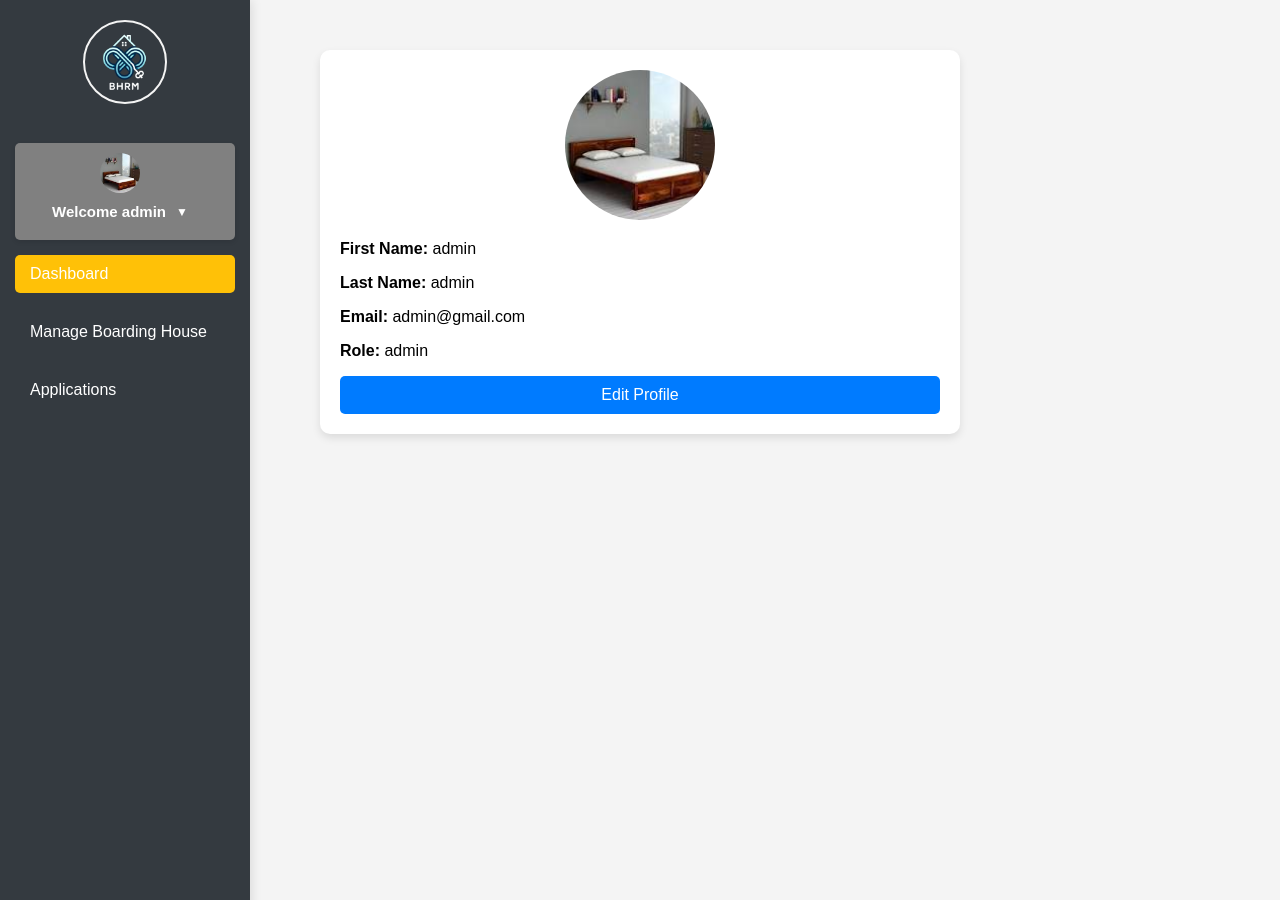
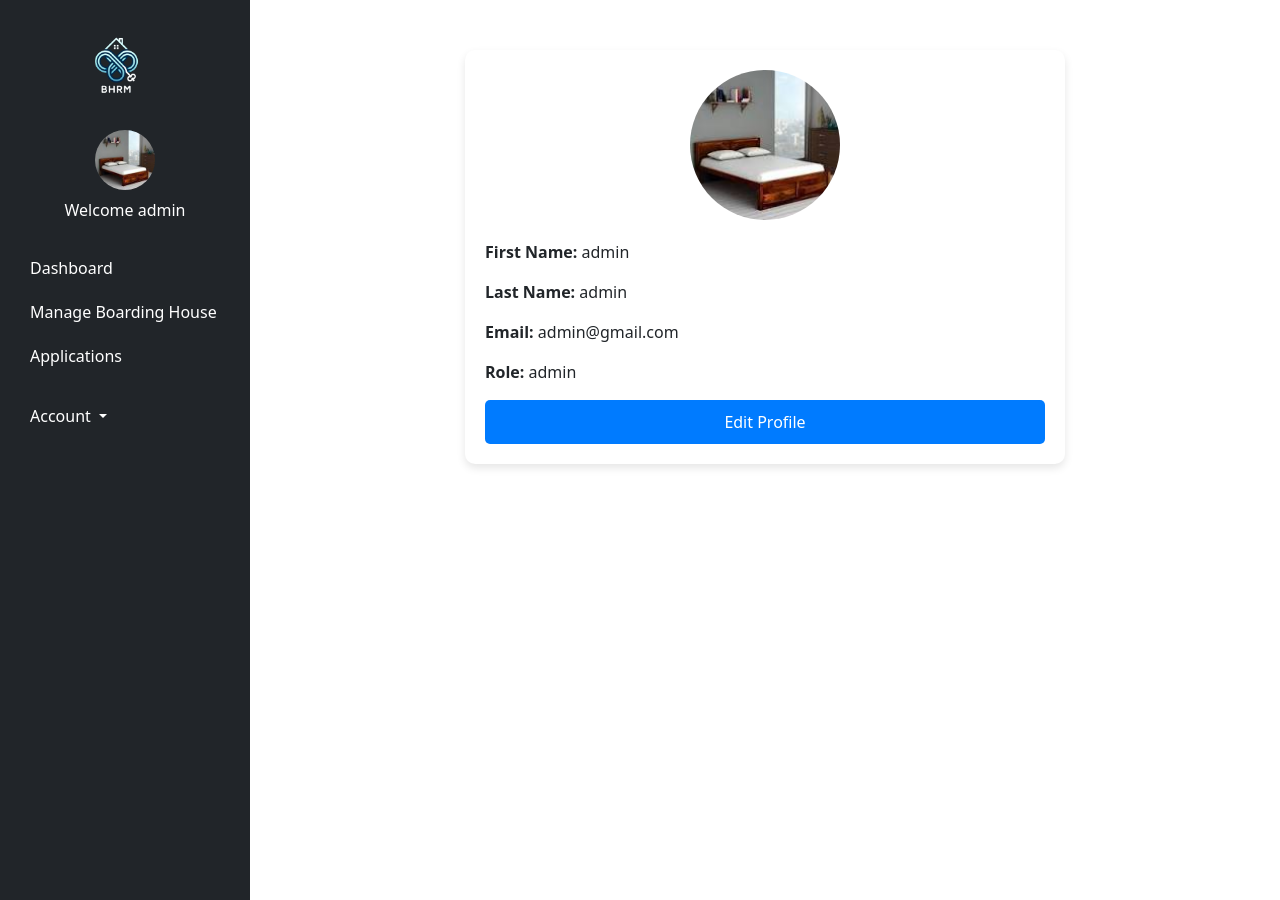
Before and after one commit to Xalfred102/bhrm-main-112, a PHP site: page /bhrm-main/profile.php in a window 1280 px wide. Run offline with PHP 8.4, Linux system fonts and the light colour scheme; a user stored in the database is signed in; data comes from the database, SQL or seed files in the repository.

Commit message:
bhrm-main-warshit

```diff
--- a/boardinghouse.php
+++ b/boardinghouse.php
@@ -88,7 +88,7 @@
         }
 
         .background {
-            background-image: url(images/a2.png);
+            background-color: #b9b9b9;
             background-size: cover;  /* Ensure the image covers the entire container */
             background-position: center; /* Position the background image centrally */
             background-repeat: no-repeat;  /* Prevent the background from repeating */
--- a/navadmin.php
+++ b/navadmin.php
@@ -4,6 +4,7 @@
     <meta charset="UTF-8">
     <meta name="viewport" content="width=device-width, initial-scale=1.0">
     <title>Document</title>
+    <link href="https://cdn.jsdelivr.net/npm/bootstrap@5.0.2/dist/css/bootstrap.min.css" rel="stylesheet" integrity="sha384-EVSTQN3/azprG1Anm3QDgpJLIm9Nao0Yz1ztcQTwFspd3yD65VohhpuuCOmLASjC" crossorigin="anonymous">
 
 </head>
 <body>
@@ -17,6 +18,8 @@
             $fetch = mysqli_fetch_assoc($result);
 
         } // Fallback to 'Guest' if session is not set
+
+
     ?>
 
 <!DOCTYPE html>
@@ -24,206 +27,152 @@
 <head>
     <meta charset="UTF-8">
     <meta name="viewport" content="width=device-width, initial-scale=1.0">
-    <title>Dashboard</title>
-</head>
-<body>
+    <title>Responsive Sidebar</title>
+    <!-- Bootstrap CSS -->
+    <link href="https://cdn.jsdelivr.net/npm/bootstrap@5.0.2/dist/css/bootstrap.min.css" rel="stylesheet" integrity="sha384-EVSTQN3/azprG1Anm3QDgpJLIm9Nao0Yz1ztcQTwFspd3yD65VohhpuuCOmLASjC" crossorigin="anonymous">
     <style>
-        .navbar {
+        body {
+            margin-left: 250px; /* Default sidebar width */
+            transition: margin-left 0.3s ease;
+        }
+
+        .sidebar {
             position: fixed;
             top: 0;
             left: 0;
-            height: 100%;
-            width: 220px;
+            height: 100vh;
+            width: 250px;
             background-color: #343a40;
             padding: 20px 15px;
-            display: flex;
-            flex-direction: column;
-            justify-content: start;
-            box-shadow: 2px 0 10px rgba(0, 0, 0, 0.1);
             z-index: 1000;
+            overflow-y: auto;
+            transition: all 0.3s ease;
         }
 
-        .navbar-brand {
-            text-align: center;
-            margin-bottom: 20px;
+        .sidebar.collapsed {
+            width: 70px;
         }
 
-        .navbar-brand img {
+        .sidebar .navbar-brand img {
             width: 80px;
             height: 80px;
             border-radius: 50%;
-            border: 2px solid #f4f4f4;
-            transition: transform 0.3s ease;
+            margin-bottom: 20px;
+            transition: all 0.3s ease;
         }
 
-        .navbar-brand img:hover {
-            transform: scale(1.1);
+        .sidebar.collapsed .navbar-brand img {
+            width: 50px;
+            height: 50px;
         }
 
-        .nav-links {
-            list-style: none;
-            padding: 0;
-            margin: 10px 0;
-            display: flex;
-            flex-direction: column;
-            align-items: left;
-            justify-content: center;
-            gap: 10px;
+        .sidebar .nav-link {
+            color: white;
+            display: block;
+            font-size: 16px;
+            padding: 10px 15px;
+            border-radius: 5px;
+            transition: all 0.3s ease;
         }
 
-        .nav-links li {
-            margin-bottom: 10px;
-        }
-
-        .nav-link {
-            color: white;
-            text-decoration: none;
-            font-size: 16px;
-            padding: 10px 15px;
-            display: block;
-            border-radius: 5px;
-            transition: background-color 0.3s, color 0.3s;
-        }
-
-        .nav-link:hover,
-        .nav-link.active {
+        .sidebar .nav-link.active,
+        .sidebar .nav-link:hover {
             background-color: #ffc107;
             color: white;
         }
 
-        .dropdown {
-            position: relative;
-            display: flex;
-            align-items: center;
-            justify-content: center;
-        }
-
-        .dropdown .username {
-            font-weight: bold;
-            font-size: 15px;
-        }
-
-        .dropdown img {
-            width: 40px;
-            height: 40px;
-            border-radius: 50%;
-            cursor: pointer;
-            margin-right: 10px;
-        }
-
-        .li-background {
-            background-color: gray; /* Gray background */
-            color: white; /* Text color for contrast */
-            padding: 10px 15px; /* Add some padding for spacing */
-            border-radius: 5px; /* Smooth rounded corners */
-            margin: 5px 0; /* Add space between list items */
-            box-shadow: 0 2px 5px rgba(0, 0, 0, 0.1); /* Subtle shadow for depth */
-            font-size: 16px; /* Font size for readability */
-            transition: background-color 0.3s, color 0.3s; /* Smooth transitions */
-            position: relative; /* Ensure positioning for dropdown menu */
-        }
-
-        .li-background:hover {
-            background-color: #555; /* Darker gray on hover */
-            color: #f0f0f0; /* Slightly lighter text color on hover */
-        }
-
-        /* Show dropdown-menu when hovering over li-background */
-        .li-background:hover .dropdown-menu {
-            display: block;
-        }
-
         .dropdown-menu {
-            display: none; /* Hide menu by default */
-            position: absolute;
-            top: 150%; /* Align just below the parent */
-            left: 0;
-            background-color: white;
-            border: 1px solid #ddd;
-            border-radius: 5px;
-            box-shadow: 0 2px 10px rgba(0, 0, 0, 0.1);
-            z-index: 1001;
-            min-width: 150px;
+            background-color: #343a40;
+            border: none;
         }
 
         .dropdown-menu a {
-            display: block;
-            padding: 10px 15px;
-            color: black;
-            text-decoration: none;
+            color: white;
+            padding: 10px;
             border-radius: 5px;
-            font-size: 14px;
         }
 
         .dropdown-menu a:hover {
-            background-color: #f0f0f0;
+            background-color: #495057;
         }
 
-
-        .dropdown:hover .dropdown-menu {
-            display: block;
-        }
-
-        .dropdown-toggle {
-            display: flex;
-            align-items: center;
-            cursor: pointer;
-            justify-content: space-between;
-        }
-
-        .dropdown-toggle span {
-            margin-left: auto;
-            font-size: 12px;
-            margin-right: 10px;
-        }
-
+        /* Responsive adjustments */
         @media (max-width: 768px) {
-            .navbar {
-                width: 180px;
-                padding: 15px 10px;
-            }
-
-            .navbar-brand img {
-                width: 60px;
-                height: 60px;
-            }
-
-            .nav-link {
-                font-size: 14px;
+            .sidebar {
+                width: 100%;
+                height: auto;
+                position: relative;
+                margin-bottom: 20px;
             }
 
             body {
-                margin-left: 180px;
+                margin-left: 0;
             }
         }
     </style>
-
-    <nav class="navbar">
-        <a class="navbar-brand" href="#">
+</head>
+<body>
+    <!-- Sidebar -->
+    <nav class="sidebar bg-dark">
+        <div class="navbar-brand text-center">
             <img src="/bhrm-main/images/logo.png" alt="Logo">
-        </a>
-        <ul class="nav-links">
-        <div class="li-background">
-            <li class="dropdown">
-                <img src="/bhrm-main/<?php echo $fetch['image']?>" alt="Profile">
+        </div>
+        <ul class="nav flex-column">
+            <!-- User Info -->
+            <li class="nav-item text-center mb-4">
+                <img class="rounded-circle mb-2" src="/bhrm-main/<?php echo $fetch['image'] ?? 'default.png'; ?>" alt="Profile" width="60" height="60">
+                <span class="d-block text-white">Welcome <?php echo $fetch['fname'] ?? 'Guest'; ?></span>
             </li>
-            <li class="dropdown">
-                <div class="dropdown-toggle">
-                    <span class="username"> Welcome <?php echo $fetch['fname']; ?></span>
-                    <span>▼</span>
-                </div>
-                <div class="dropdown-menu">
-                    <a href="profile.php">Profile</a>
-                    <a href="settings.php">Settings</a>
-                    <a href="php/logout.php">Logout</a>
-                </div>
+            <!-- Navigation Links -->
+            <li class="nav-item">
+                <a class="nav-link" href="/bhrm-main/dashboardadmin.php">Dashboard</a>
             </li>
-        </div>
-            <li><a class="nav-link active" href="/bhrm-main/dashboardadmin.php">Dashboard</a></li>
-            <li><a class="nav-link" href="/bhrm-main/index.php">Manage Boarding House</a></li>
-            <li><a class="nav-link" href="/bhrm-main/php/bhapplications.php">Applications</a></li>
+            <li class="nav-item">
+                <a class="nav-link" href="/bhrm-main/index.php">Manage Boarding House</a>
+            </li>
+            <li class="nav-item">
+                <a class="nav-link" href="/bhrm-main/php/bhapplications.php">Applications</a>
+            </li>
+            <!-- Dropdown Menu -->
+            <ul class="nav">
+            <li class="nav-item dropdown mt-3 position-relative">
+                <a class="nav-link text-white dropdown-toggle" href="#" id="userMenu" role="button">
+                    Account
+                </a>
+                <ul class="dropdown-menu dropdown-menu-dark position-absolute" aria-labelledby="userMenu">
+                    <li><a class="dropdown-item" href="profile.php">Profile</a></li>
+                    <li><a class="dropdown-item" href="settings.php">Settings</a></li>
+                    <li><a class="dropdown-item" href="php/logout.php">Logout</a></li>
+                </ul>
+            </li>
         </ul>
     </nav>
 
+
+    <!-- JavaScript -->
+    <script>
+        // Add dropdown toggle functionality manually
+        document.addEventListener('DOMContentLoaded', function () {
+            const dropdownToggle = document.getElementById('userMenu');
+            const dropdownMenu = document.querySelector('.dropdown-menu');
+
+            // Toggle the dropdown menu on click
+            dropdownToggle.addEventListener('click', function (event) {
+                event.preventDefault(); // Prevent default anchor behavior
+                dropdownMenu.classList.toggle('show'); // Toggle visibility
+            });
+
+            // Close dropdown if clicked outside
+            document.addEventListener('click', function (event) {
+                if (!dropdownToggle.contains(event.target) && !dropdownMenu.contains(event.target)) {
+                    dropdownMenu.classList.remove('show'); // Hide dropdown
+                }
+            });
+        });
+    </script>
+
+    <!-- Bootstrap JS -->
+    <script src="https://cdn.jsdelivr.net/npm/bootstrap@5.0.2/dist/js/bootstrap.bundle.min.js" integrity="sha384-MrcW6ZMFYlzcLA8Nl+NtUVF0sA7MsXsP1UyJoMp4YLEuNSfAP+JcXn/tWtIaxVXM" crossorigin="anonymous"></script>
+
 </body>
 </html>
--- a/php/roomfunction.php
+++ b/php/roomfunction.php
@@ -259,7 +259,7 @@
     }
 
     #add-amenity-btn {
-        background-color: #007bff;
+        background-color: #ffc107;
         color: #fff;
         padding: 8px;
         border: none;
@@ -281,7 +281,7 @@
 
     /* Make both submit and back buttons equally tall */
     .button-container input, .button-container a {
-        background-color: #f0ad4e;
+        background-color: #ffc107;
         color: #fff;
         font-size: 16px;
         padding: 10px;
@@ -298,7 +298,7 @@
     }
 
     a.btn-secondary {
-        background-color: #6c757d;
+        background-color: #343a40;
     }
 
     .button-container input[type="submit"]:hover, a.btn-secondary:hover {
```
Also changed, not shown: index.php (+24 -12 lines), manageroom.php (+54 -3 lines), navigationbar.php (+80 -165 lines).
